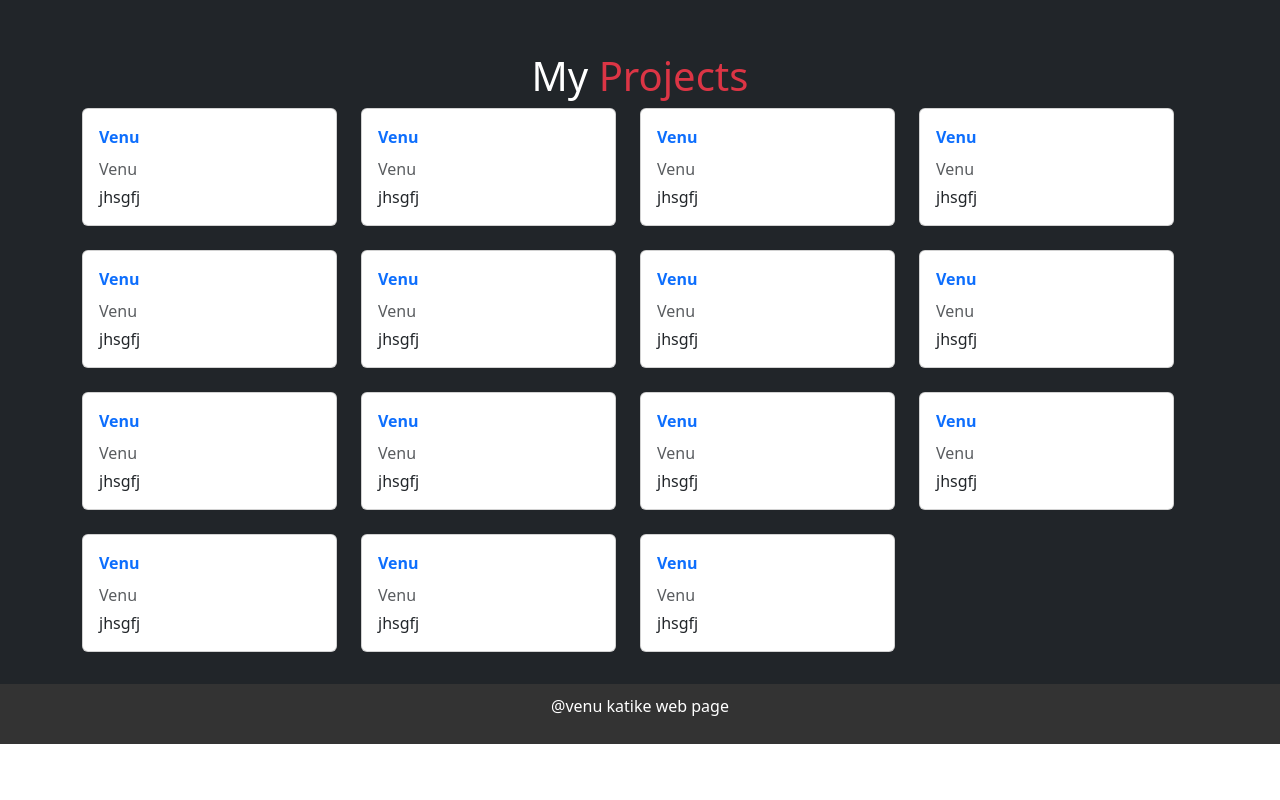
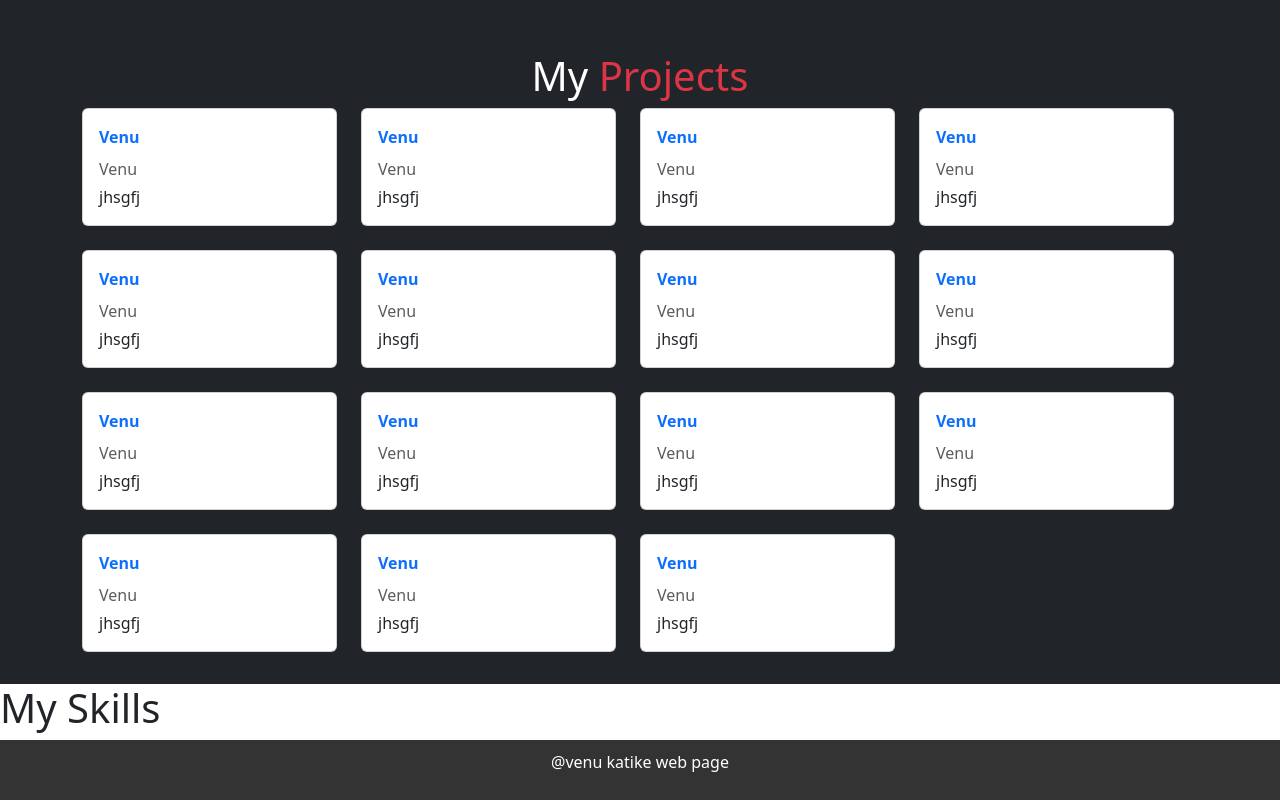
Before and after one commit to venukatikeatos/PF, an Angular app: page / in a window 1280 px wide. Shown: the part 1407-2207 px from the top of the page. Before the commit the page ends 2151 px from the top, so only its background shows below. Built offline with nearby package versions, Linux system fonts and the light colour scheme.

Commit message:
added skills components

```diff
--- a/src/app/app.module.ts
+++ b/src/app/app.module.ts
@@ -9,6 +9,7 @@ import { MyworkComponent } from './components/mywork/mywork.component';
 import { ProfileComponent } from './profile/profile.component';
 import { NavbarComponent } from './components/navbar/navbar.component';
 import { HomeComponent } from './components/home/home.component';
+import { SkillsComponent } from './components/skills/skills.component';
 
 
 @NgModule({
@@ -19,7 +20,8 @@ import { HomeComponent } from './components/home/home.component';
     AboutComponent,
     HomeComponent,
     MyworkComponent,
-    ProfileComponent
+    ProfileComponent,
+    SkillsComponent
   ],
   imports: [
     BrowserModule,
--- a/src/app/components/navbar/navbar.component.html
+++ b/src/app/components/navbar/navbar.component.html
@@ -24,7 +24,7 @@
   <nav class="navbar navbar-expand-lg fixed-top navbar-dark bg-dark" id="#navbar1" data-bs-spy="scroll" data-bs-target="#navbar1" >
 
     <div class="container-fluid logo">
-    <a class="navbar-brand font-weight-bold" routerLink="/home">{{logo}}</a>
+    <a class="navbar-brand font-weight-bold" href="#home">{{logo}}</a>
 
     <button class="navbar-toggler" type="button" data-bs-toggle="collapse" data-bs-target="#navbarcollapse" aria-controls="navbarToggleExternalContent" aria-expanded="false" aria-label="Toggle navigation">
       <span class="navbar-toggler-icon"></span>
@@ -37,7 +37,7 @@
           <li class="nav-item">
             <a class="nav-link px-lg-4" href="#about" >About</a></li>
           <li class="nav-item"><a class="nav-link px-lg-4" href="#mywork">MyWork</a></li>
-          <li class="nav-item"><a class="nav-link px-lg-4" routerLink="/skills">Skills</a></li>
+          <li class="nav-item"><a class="nav-link px-lg-4" href="#skills">Skills</a></li>
           <button type="button" class="btn1 btn btn-danger px-lg-4">Resume</button>
         </ul>
     </div>
--- /dev/null
+++ b/src/app/components/skills/skills.component.html
@@ -0,0 +1,3 @@
+<section class="skills" id="skills">
+    <h1>My Skills</h1>
+</section>
--- a/src/app/profile/profile.component.html
+++ b/src/app/profile/profile.component.html
@@ -2,3 +2,4 @@
 <app-home></app-home>
 <app-about></app-about>
 <app-mywork></app-mywork>
+<app-skills></app-skills>
```
Also changed, not shown: src/app/components/skills/skills.component.ts (added, +10 -0 lines), src/app/components/skills/skills.component.css (added), 1 other file (tests, documents, lock files or other folders).
